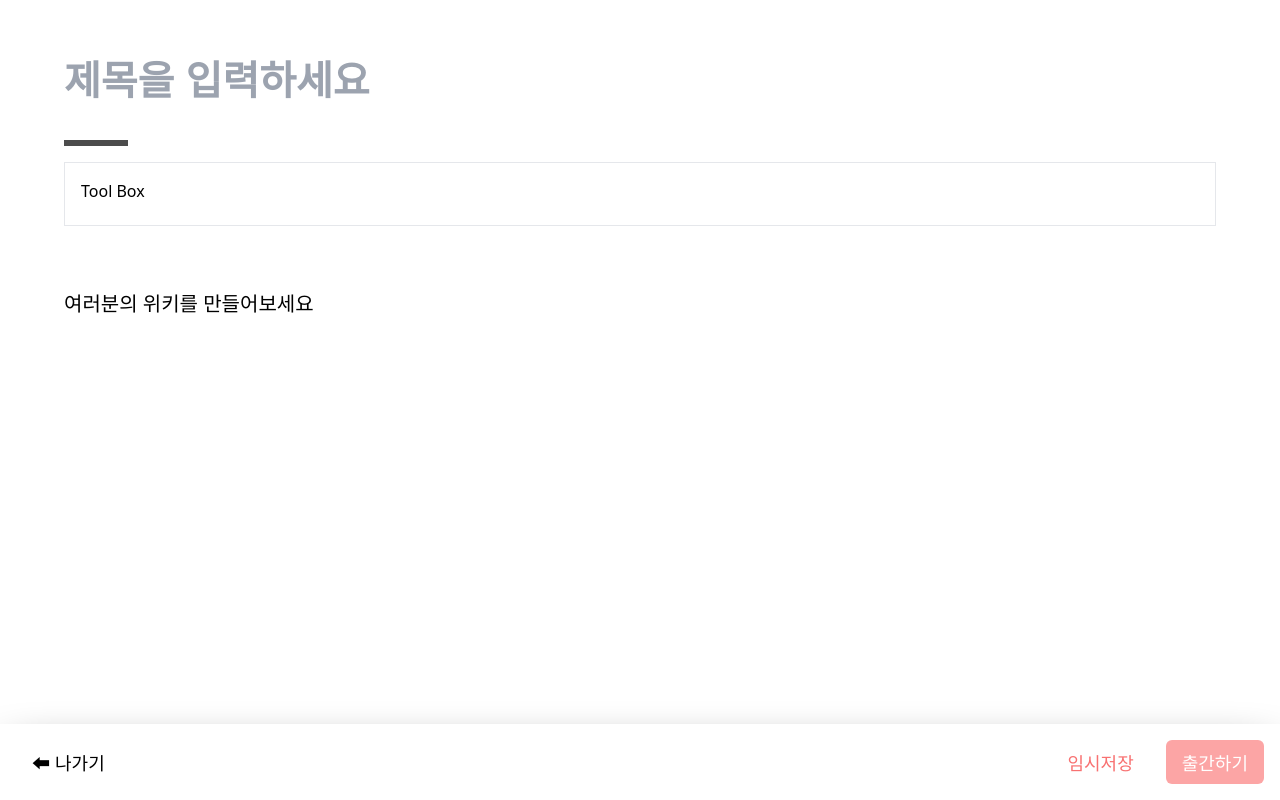
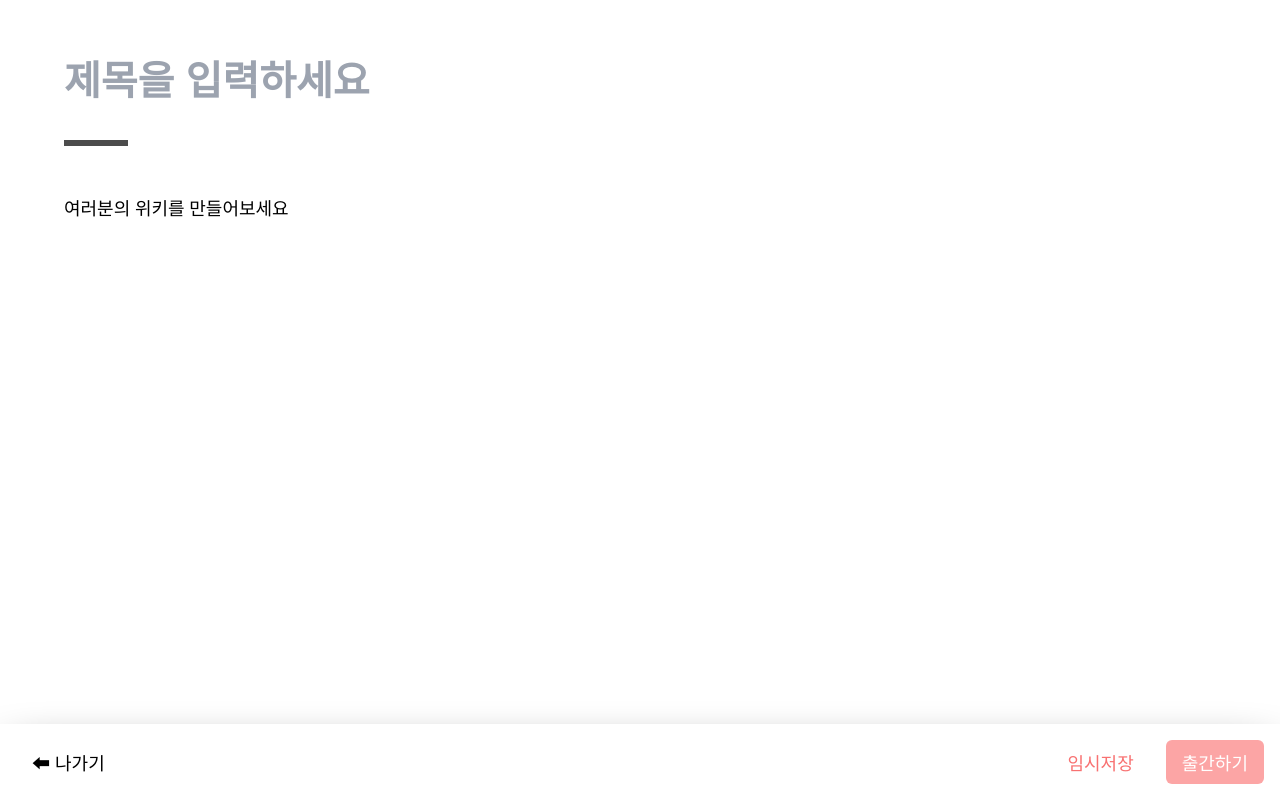
Before and after one commit to SeongMinJin/wewiki, a Next.js app in the folder front/: page /write in a window 1280 px wide. Built offline with nearby package versions, Linux system fonts and the light colour scheme.

Commit message:
WIP: editor

```diff
--- a/front/app/write/components/note.tsx
+++ b/front/app/write/components/note.tsx
@@ -4,7 +4,6 @@ import { Editable, ReactEditor, Slate, withReact } from "slate-react";
 import React, { useCallback, useMemo } from "react";
 import {
   createEditor,
-  Descendant,
   Editor,
   Element as SlateElement,
   Node as SlateNode,
@@ -21,9 +20,10 @@ const SHORTCUTS = {
   '1.': 'list-item',
   '#': 'heading-one',
   '##': 'heading-two',
-  '###': 'heading-three',
-  '####': 'heading-four',
 }
+
+
+
 
 const withShortcuts = (editor: Editor) => {
   const { deleteBackward, insertText } = editor
@@ -108,7 +108,7 @@ const withShortcuts = (editor: Editor) => {
               match: n =>
                 !Editor.isEditor(n) &&
                 SlateElement.isElement(n) &&
-                n.type === 'bulleted-list',
+                (n.type === 'bulleted-list' || n.type === 'ordered-list'),
               split: true,
             })
           }
@@ -140,10 +140,6 @@ const Element = ({ attributes, children, element }: {
       return <h1 className="text-3xl font-bold" {...attributes}>{children}</h1>
     case 'heading-two':
       return <h2 className="text-2xl font-bold" {...attributes}>{children}</h2>
-    case 'heading-three':
-      return <h3 className="text-xl font-bold" {...attributes}>{children}</h3>
-    case 'heading-four':
-      return <h4 className="text-lg font-bold" {...attributes}>{children}</h4>
     case 'list-item':
       return <li {...attributes}>{children}</li>
     default:
@@ -152,15 +148,13 @@ const Element = ({ attributes, children, element }: {
 }
 
 
+export default function Note() {
 
-export default function Note() {
   const renderElement = useCallback((props: any) => <Element {...props} />, [])
   const editor = useMemo(
     () => withShortcuts(withReact(withHistory(createEditor()))),
     []
   )
-
-
   const handleDOMBeforeInput = useCallback(
     (e: InputEvent) => {
       queueMicrotask(() => {
@@ -196,7 +190,6 @@ export default function Note() {
     },
     [editor]
   )
-
   const initialValue = useMemo(
     () => {
         const content = localStorage.getItem('content');
@@ -209,7 +202,9 @@ export default function Note() {
     }, []
   )
 
+
   return (
+    <div id="content" className="relative w-full overflow-y-auto">
       <Slate editor={editor} value={initialValue} onChange={
         value => {
           const isAstChange = editor.operations.some(
@@ -227,8 +222,9 @@ export default function Note() {
           renderElement={renderElement}
           spellCheck
           placeholder="여러분의 위키를 만들어보세요"
-        className="text-xl m-4"
+          className="text-lg m-4"
         />
       </Slate>
+    </div>
   )
 }
--- a/front/app/write/page.tsx
+++ b/front/app/write/page.tsx
@@ -1,19 +1,26 @@
+'use client'
+
 import dynamic from "next/dynamic"
-
+import { useState, useEffect } from "react"
 const Note = dynamic(() => import('./components/note'), {
 	ssr: false,
 })
 
 export default function Write() {
+	const [title, setTitle] = useState('');
+	useEffect(() => {
+		const content = localStorage.getItem('title');
+		if (content) setTitle(content);
+	}, []);
 	return (
-		<form className="relative w-screen min-w-[350px] h-screen" action="">
+		<div className="relative w-screen min-w-[350px] h-screen">
 			<div className="relative w-full h-full phone:pt-8 phone:px-12 pb-20 flex flex-col">
-				<input className="w-full font-noto font-semibold p-4 text-[250%] focus:outline-none" type="text" placeholder="제목을 입력하세요" />
+				<input value={title} onChange={e => {
+						setTitle(e.target.value);
+						localStorage.setItem('title', e.target.value);
+					}} className="w-full font-noto font-semibold p-4 text-[250%] focus:outline-none" type="text" placeholder="제목을 입력하세요"/>
 				<div className="w-full p-4">
 					<div className="mb-4 bg-black bg-opacity-70 w-16 h-[6px]"></div>
-					<div className="border w-full h-16 p-4 mb-8">
-						Tool Box
-					</div>
 				</div>
 
 				{/* 글 작성 부분 */}
@@ -27,12 +34,12 @@ export default function Write() {
 						<button className="py-2 px-4 text-red-400 hover:bg-gray-100 rounded-md">
 							임시저장
 						</button>
-						<button className="py-2 px-4 bg-red-300 text-white hover:bg-opacity-80  rounded-md">
+						<button className="py-2 px-4 bg-red-300 text-white hover:bg-opacity-80  rounded-md" onClick={() => console.log(localStorage.getItem('content'))}>
 							출간하기
 						</button>
 					</div>
 				</div>
 			</div>
-		</form>
+		</div>
 	)
 }
```
Lines whose indentation alone changed are shown as unchanged.
